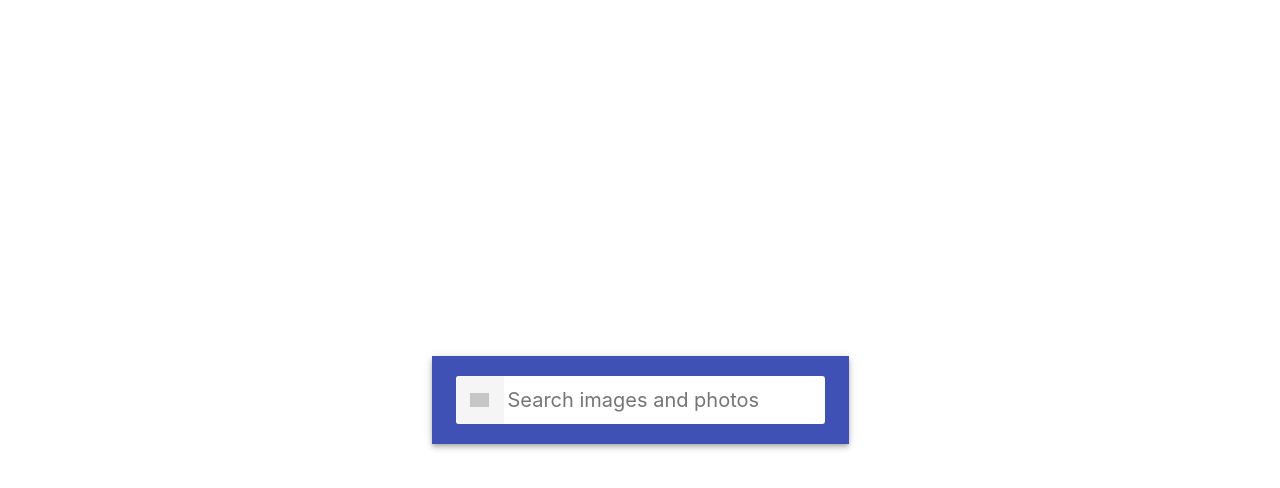
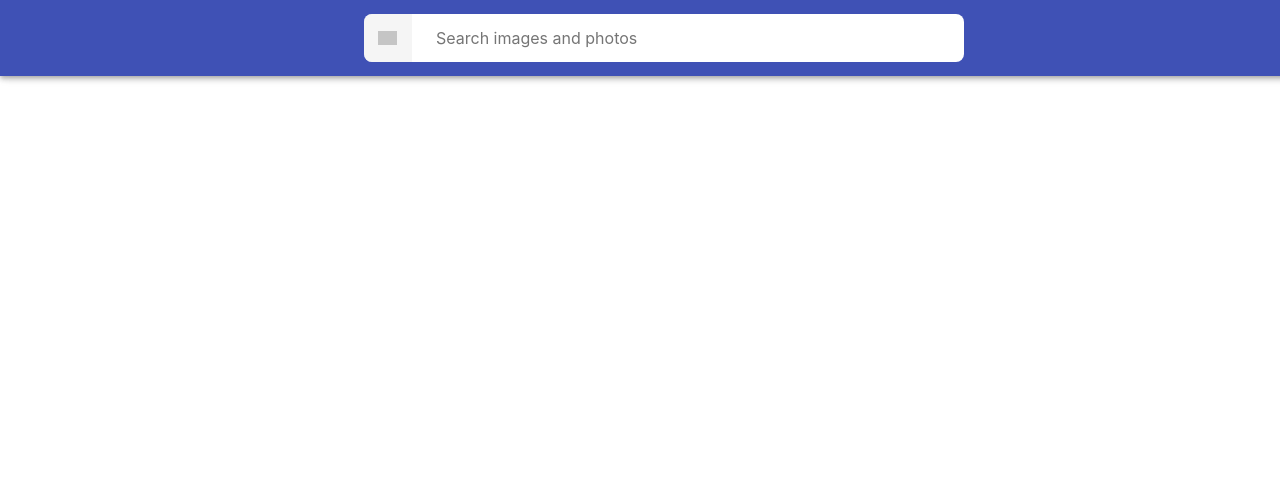
Before and after one commit to VictorSelischev/goit-react-hw-03-image-finder, a React (Create React App) app: page / in a window 1280 px wide. Shown: the top 488 px of the page. Built offline with nearby package versions, Linux system fonts and the light colour scheme; no server answers; grey boxes are pictures that could not be loaded.

Commit message:
styles css Searchbar

```diff
--- a/src/components/Searchbar/Searchbar.module.css
+++ b/src/components/Searchbar/Searchbar.module.css
@@ -1,12 +1,13 @@
 .searchbar {
   top: 0;
   left: 0;
-  position: sticky;
+  position: fixed;
+  width: 100%;
   z-index: 1100;
   display: flex;
   justify-content: center;
   align-items: center;
-  min-height: 64px;
+  min-height: 52px;
   padding-right: 24px;
   padding-left: 24px;
   padding-top: 12px;
@@ -23,7 +24,7 @@
   width: 100%;
   max-width: 600px;
   background-color: #fff;
-  border-radius: 3px;
+  border-radius: 8px;
   overflow: hidden;
 }
 
@@ -62,11 +63,11 @@
   display: inline-block;
   width: 100%;
   font: inherit;
-  font-size: 20px;
+  font-size: 16px;
   border: none;
   outline: none;
-  padding-left: 4px;
-  padding-right: 4px;
+  padding-left: 24px;
+  padding-right: 24px;
 }
 
 .searchFormInput:placeholder {
```
Also changed, not shown: src/components/App.jsx (+10 -0 lines).
